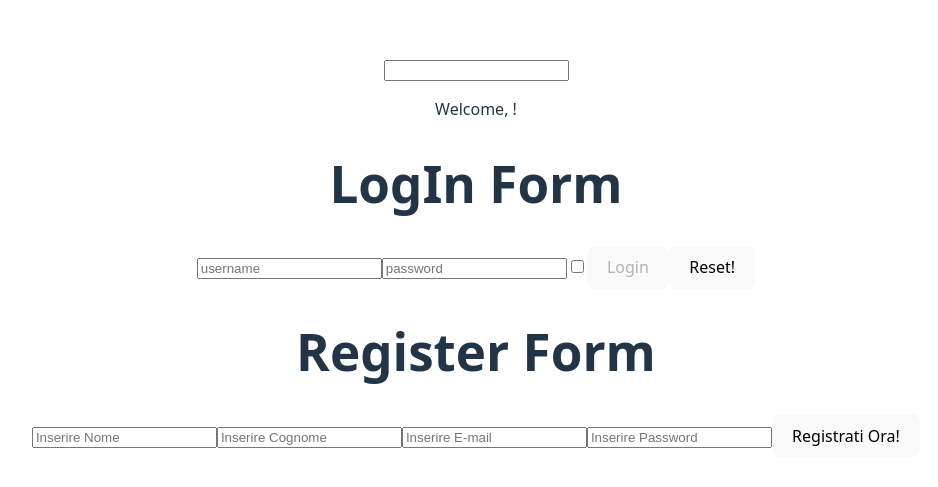
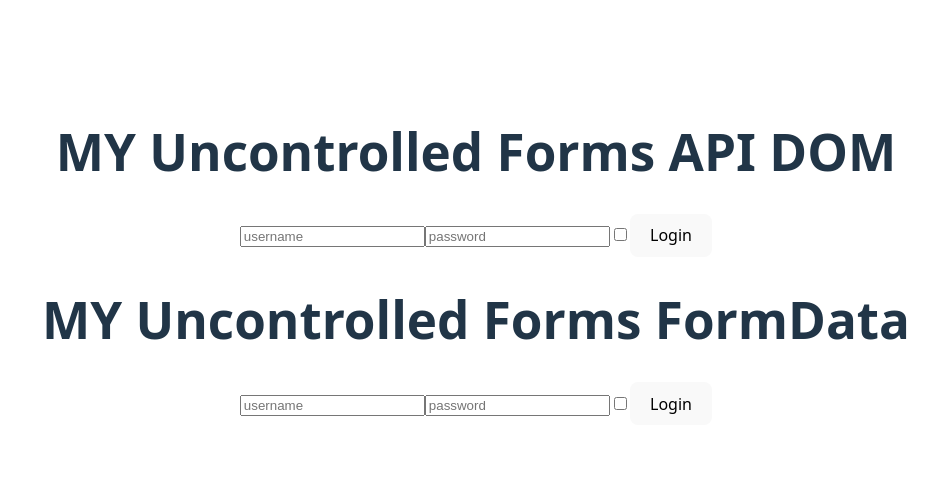
Before and after one commit to AntonioCare/React, a React (Vite) app in the folder esercizi-react/: page / in a window 1280 px wide. Shown: the part 143-630 px from the top of the page, without its empty margins (164-1102 px from the left). Built offline with nearby package versions, Linux system fonts and the light colour scheme.

Commit message:
Svolto Esercizio UncontrolledForms

```diff
--- a/esercizi-react/src/App.jsx
+++ b/esercizi-react/src/App.jsx
@@ -1,22 +1,10 @@
 import "./App.css";
-import Form from "./components/Form";
-
-import InteractiveWelcome from "./components/InteractiveWelcome";
-import Login from "./components/Login";
+import UncontrolledLogin from "./components/UncontrolledLogin";
 
 function App() {
-  const handleLogin = (data) => {
-    console.log("Login data:", data);
-  };
   return (
     <>
-      <InteractiveWelcome></InteractiveWelcome>
-      <h1>LogIn Form</h1>
-      <Login onLogin={handleLogin}></Login>
-      {/* Come si impedisce il comportamento predefinito dell'elemento form?
-      Con event.preventDefault() */}
-      <h1>Register Form</h1>
-      <Form></Form>
+      <UncontrolledLogin></UncontrolledLogin>
     </>
   );
 }
--- a/esercizi-react/src/components/Form.jsx
+++ /dev/null
@@ -1,63 +0,0 @@
-import { useState } from "react";
-export default function Form() {
-  const [form, SetForm] = useState({
-    nome: "",
-    cognome: "",
-    email: "",
-    password: "",
-  });
-
-  function handleChange(event) {
-    SetForm({
-      ...form,
-      [event.target.name]: event.target.value, // il valore dell'elemento name(nome,cogn,email,psw) verra sostituito con la value inserita!
-    });
-  }
-  function handleSubmit(event) {
-    event.preventDefault(); // prevengo il default del submit
-    localStorage.setItem("user", JSON.stringify(form));
-    alert("Registrazione Avvenuta Con Successo!");
-    SetForm({
-      nome: "",
-      cognome: "",
-      email: "",
-      password: "",
-    });
-    // lo converto  in formato json e lo salvo in localStorage
-  }
-  return (
-    <form onSubmit={handleSubmit}>
-      <input
-        type="text"
-        name="nome"
-        value={form.nome}
-        onChange={handleChange}
-        placeholder="Inserire Nome"
-      />
-      <input
-        type="text"
-        name="cognome"
-        value={form.cognome}
-        onChange={handleChange}
-        placeholder="Inserire Cognome"
-      />
-      <input
-        type="email"
-        name="email"
-        value={form.email}
-        onChange={handleChange}
-        placeholder="Inserire E-mail"
-      />
-      <input
-        type="password"
-        name="password"
-        value={form.password}
-        onChange={handleChange}
-        placeholder="Inserire Password"
-      />
-      <button type="submit" name="registrati">
-        Registrati Ora!
-      </button>
-    </form>
-  );
-}
--- a/esercizi-react/src/components/InteractiveWelcome.jsx
+++ /dev/null
@@ -1,16 +0,0 @@
-import { useState } from "react";
-import Welcome from "./Welcome";
-
-export default function InteractiveWelcome() {
-  const [name, setName] = useState(" ");
-
-  function handlerNameInput(event) {
-    setName(event.target.value);
-  }
-  return (
-    <>
-      <input type="text" value={name} onChange={handlerNameInput} />
-      <Welcome name={name}></Welcome>
-    </>
-  );
-}
--- a/esercizi-react/src/components/Login.jsx
+++ /dev/null
@@ -1,54 +0,0 @@
-import { useState } from "react";
-
-export default function Login({ onLogin }) {
-  const [username, setUsername] = useState("");
-  const [password, setPassword] = useState("");
-  const [checkBox, setCheckBox] = useState(false);
-
-  function handlerUserNameInput(event) {
-    setUsername(event.target.value);
-  }
-  function handlerPasswordInput(event) {
-    setPassword(event.target.value);
-  }
-  function handlerCheckBoxInput(event) {
-    setCheckBox(event.target.checked);
-  }
-  function handleLogin(event) {
-    event.preventDefault();
-    onLogin({ username, password, checkBox });
-  }
-
-  function handleReset() {
-    setUsername("");
-    setPassword("");
-    setCheckBox(false);
-  }
-  return (
-    <>
-      <form onSubmit={handleLogin}>
-        <input
-          placeholder="username"
-          value={username}
-          type="text"
-          onChange={handlerUserNameInput}
-        />
-        <input
-          placeholder="password"
-          value={password}
-          type="password"
-          onChange={handlerPasswordInput}
-        />
-        <input
-          checked={checkBox}
-          type="checkBox"
-          onChange={handlerCheckBoxInput}
-        />
-        <button type="submit" disabled={!username || !password}>
-          Login
-        </button>
-        <button onClick={handleReset}>Reset!</button>
-      </form>
-    </>
-  );
-}
--- /dev/null
+++ b/esercizi-react/src/components/UncontrolledLogin.jsx
@@ -0,0 +1,43 @@
+export default function UncontrolledLogin() {
+  function onLogIn(event) {
+    event.preventDefault();
+    const username = event.target.elements.namedItem("username").value;
+    const password = event.target.elements.namedItem("password").value;
+    const checkBox = event.target.elements.namedItem("checkBox").checked;
+
+    const data = {
+      username,
+      password,
+      checkBox,
+    };
+    console.log(data);
+  }
+  function loginWithFormData(event) {
+    event.preventDefault();
+    const formData = new FormData(event.target);
+    const data = {
+      username: formData.get("username"),
+      password: formData.get("password"),
+      checkBox: formData.get("checkBox"),
+    };
+    console.log(data);
+  }
+  return (
+    <>
+      <form onSubmit={onLogIn}>
+        <h1>MY Uncontrolled Forms API DOM</h1>
+        <input name="username" type="text" placeholder="username" />
+        <input name="password" type="password" placeholder="password" />
+        <input name="checkBox" type="checkBox" />
+        <button>Login</button>
+      </form>
+      <form onSubmit={loginWithFormData}>
+        <h1>MY Uncontrolled Forms FormData</h1>
+        <input name="username" type="text" placeholder="username" />
+        <input name="password" type="password" placeholder="password" />
+        <input name="checkBox" type="checkBox" />
+        <button>Login</button>
+      </form>
+    </>
+  );
+}
--- a/esercizi-react/src/components/Welcome.jsx
+++ /dev/null
@@ -1,7 +0,0 @@
-export default function Welcome({ name }) {
-  return (
-    <>
-      <p>Welcome, {name}!</p>
-    </>
-  );
-}
```
